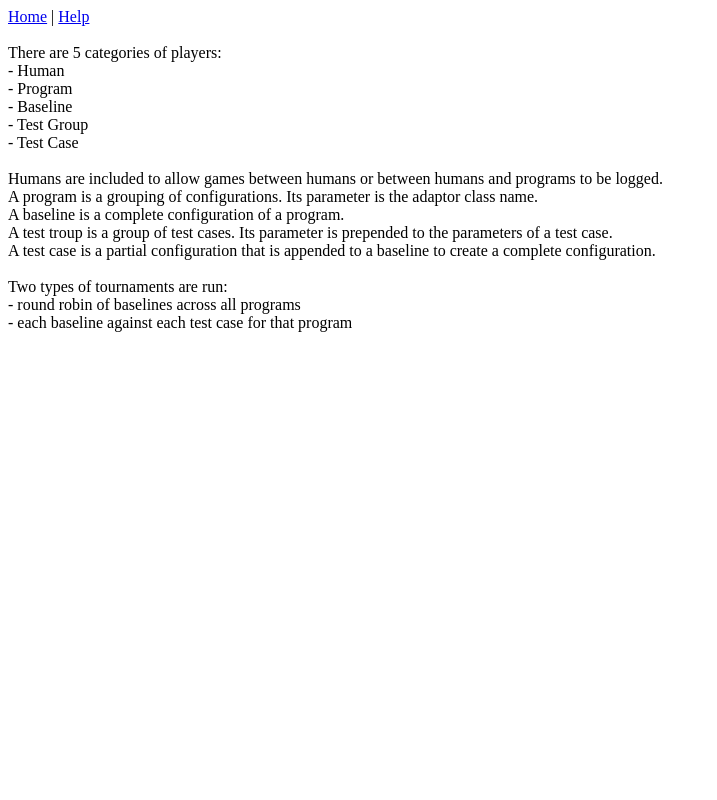
After one commit to tewalds/ParamLog, a PHP site: page /help in a window 1280 px wide. The commit adds this page. Shown: the whole page, without its empty margins (0-717 px from the left). Run offline with PHP 8.4, Linux system fonts and the light colour scheme.

Commit message:
Add a basic help page, needs much improvement

```diff
--- a/www/include/skin.php
+++ b/www/include/skin.php
@@ -13,6 +13,7 @@ function skin($user, $body){
 		$menu['Account Settings'] = "/account";
 		$menu['Logout'] = "/logout";
 	}
+	$menu['Help'] = "/help";
 ?>
 <html>
 	<head>
--- a/www/index.php
+++ b/www/index.php
@@ -37,6 +37,7 @@ $router->add("POST","/resetpassword", "account.php", "resetpassword", 'anon',  a
 $router->add("GET",  "/account",           "account.php", "account",    'user', null);
 $router->add("POST", "/account/changepass","account.php", "changepass", 'user', array("oldpass" => "str", "newpass" => "str", "newpass2" => "str"));
 
+$router->add("GET",  "/help",           "help.php", "helppage",    'any', null);
 
 $router->add("GET", "/results",        "results.php", "showresults", 'user', null);
 $router->add("GET", "/results/data",   "results.php", "getdata",     'user', array("players" => "array", "baselines" => "array", "times" => "array", "sizes" => "array", "scale" => "bool"));
--- /dev/null
+++ b/www/pages/help.php
@@ -0,0 +1,25 @@
+<?
+
+function helppage($input, $user){
+?>
+
+There are 5 categories of players:<br>
+- Human<br>
+- Program<br>
+- Baseline<br>
+- Test Group<br>
+- Test Case<br>
+<br>
+Humans are included to allow games between humans or between humans and programs to be logged.<br>
+A program is a grouping of configurations. Its parameter is the adaptor class name.<br>
+A baseline is a complete configuration of a program.<br>
+A test troup is a group of test cases. Its parameter is prepended to the parameters of a test case.<br>
+A test case is a partial configuration that is appended to a baseline to create a complete configuration.<br>
+<br>
+Two types of tournaments are run:<br>
+- round robin of baselines across all programs<br>
+- each baseline against each test case for that program<br>
+
+<?
+	return true;
+}
```
